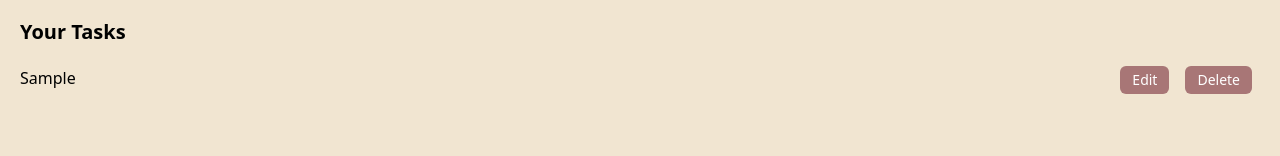
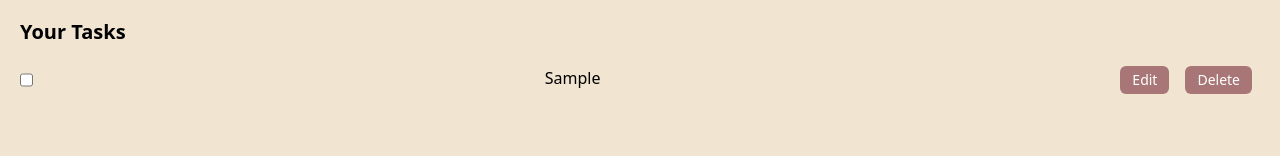
Before and after one commit to dhruvi6071/to-do-list, a React (Vite) app in the folder to-do/: page / in a window 1280 px wide. Both pictures are taken after typing "Sample" into the empty fields and a click on the button "Add". Shown: the part 150-306 px from the top of the page. Built offline with nearby package versions, Linux system fonts and the light colour scheme.

Commit message:
check-out-completed-tasks

```diff
--- a/to-do/package.json
+++ b/to-do/package.json
@@ -11,7 +11,8 @@
   },
   "dependencies": {
     "react": "^18.3.1",
-    "react-dom": "^18.3.1"
+    "react-dom": "^18.3.1",
+    "uuid": "^10.0.0"
   },
   "devDependencies": {
     "@types/react": "^18.3.3",
--- a/to-do/src/App.jsx
+++ b/to-do/src/App.jsx
@@ -1,19 +1,37 @@
 import { useState } from "react";
 import Navbar from "./component/Navbar";
+import { v4 as uuidv4 } from "uuid";
 
 function App() {
   const [task, setTask] = useState("");
-  const [addedTaks, setAddedTasks] = useState([]);
+  const [addedTasks, setAddedTasks] = useState([]);
 
   //To add a new task.
   const handleAdd = () => {
-    setAddedTasks([...addedTaks, { task, isCompleted: false }]);
+    setAddedTasks([...addedTasks, { id: uuidv4(), task, isCompleted: false }]);
     setTask("");
   };
 
   //To empty input field after the task is added.
   const handleChange = (work) => {
     setTask(work.target.value);
+  };
+
+  //To check-out the completed tasks.
+  const handleCheckBox = (work) => {
+    let id = work.target.name;
+
+    let index = addedTasks.findIndex((item) => {
+      return item.id === id;
+    });
+
+    //It is must to get a new array and set checked tasks.
+    let newAddedTask = [...addedTasks];
+
+    //To toggle the completed task for line-through component.
+    newAddedTask[index].isCompleted = !newAddedTask[index].isCompleted;
+
+    setAddedTasks(newAddedTask);
   };
 
   return (
@@ -39,11 +57,20 @@ function App() {
           <h2 className="text-xl font-semibold my-5">Your Tasks</h2>
 
           <div className="todos">
-            {addedTaks.map((item) => {
+            {/* To map all the added tasks and display them in your task section */}
+            {addedTasks.map((item) => {
               return (
                 <>
-                  <div key={task} className="todo flex justify-between my-2">
-                    <div className="text">{item.task} </div>
+                  <div key={item.id} className="todo flex justify-between my-2">
+                    <input
+                      name={item.id}
+                      onChange={handleCheckBox}
+                      type="checkbox"
+                      value={item.isCompleted}
+                    />
+                    <div className={item.isCompleted ? "line-through" : ""}>
+                      {item.task}{" "}
+                    </div>
                     <div className="buttons">
                       <button className="bg-pink hover:bg-hoverpink p-3 py-1 text-white text-sm rounded-md mx-2">
                         Edit
```
Also changed, not shown: 1 other file (tests, documents, lock files or other folders).
